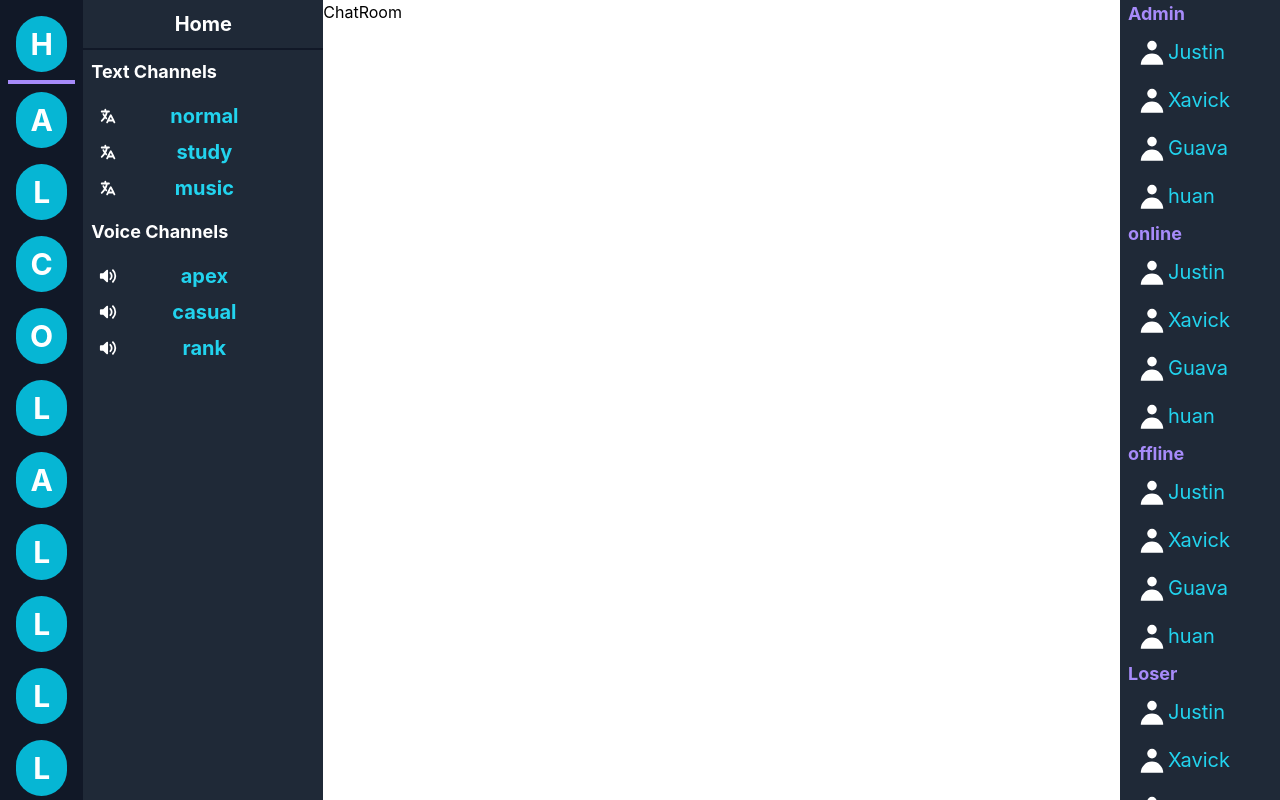
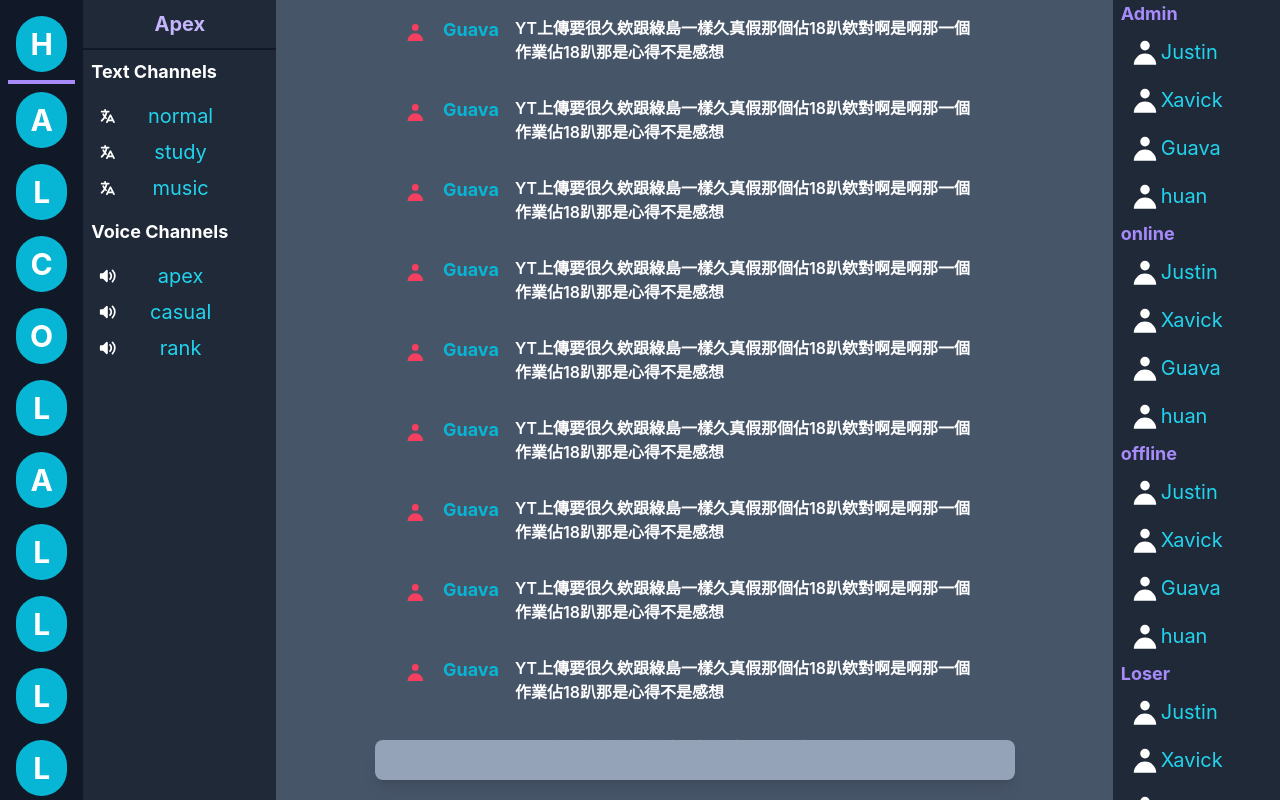
Before and after one commit to JustinLien0805/discord_ui_clone, a React (Vite) app: page / in a window 1280 px wide. Built offline with nearby package versions, Linux system fonts and the light colour scheme.

Commit message:
add chat room

```diff
--- a/src/components/Channel.jsx
+++ b/src/components/Channel.jsx
@@ -31,7 +31,7 @@ const Channel = ({ type, name }) => {
           />
         </svg>
       )}
-      <button className="text-xl font-bold w-full rounded-lg hover:bg-gray-600 text-cyan-400">
+      <button className="text-xl w-full rounded-lg hover:bg-gray-600 text-cyan-400">
         {name}
       </button>
     </div>
--- a/src/components/Channels.jsx
+++ b/src/components/Channels.jsx
@@ -9,7 +9,7 @@ const Channels = () => {
             w-48 xl:w-60  overflow-y-scroll scrollbar-hide"
       >
         <div className="flex justify-center items-center sticky top-0 h-12 bg-gray-800">
-          <h3 className="font-bold text-xl">Home</h3>
+          <h3 className="font-bold text-xl text-violet-300">Apex</h3>
         </div>
         <hr className="border-t-[2px] border-gray-900" />
         <div className="m-2">
--- a/src/components/ChatRoom.jsx
+++ b/src/components/ChatRoom.jsx
@@ -1,9 +1,62 @@
-import React from 'react'
-
+import React from "react";
+import Comment from "./Comment";
 const ChatRoom = () => {
   return (
-    <div className="flex-grow">ChatRoom</div>
-  )
-}
+    <div className="flex-grow flex flex-col">
+      {/* chat container */}
+      <div className="bg-slate-600 h-screen  overflow-y-scroll">
+        <div className="flex flex-col justify-start items-center">
+          <input
+            type="text"
+            className="fixed bottom-5 h-10 w-1/2 rounded-lg shadow-lg text-gray-800 text-lg z-50 bg-slate-400"
+          />
+        </div>
+        <div className="mb-20 flex flex-col-reverse justify-start mx-16 xl:mx-32 ">
+          <Comment
+            name="Guava"
+            content="YT上傳要很久欸跟綠島一樣久真假那個佔18趴欸對啊是啊那一個作業佔18趴那是心得不是感想"
+          />
+          <Comment
+            name="Guava"
+            content="YT上傳要很久欸跟綠島一樣久真假那個佔18趴欸對啊是啊那一個作業佔18趴那是心得不是感想"
+          />
+          <Comment
+            name="Guava"
+            content="YT上傳要很久欸跟綠島一樣久真假那個佔18趴欸對啊是啊那一個作業佔18趴那是心得不是感想"
+          />
+          <Comment
+            name="Guava"
+            content="YT上傳要很久欸跟綠島一樣久真假那個佔18趴欸對啊是啊那一個作業佔18趴那是心得不是感想"
+          />
+          <Comment
+            name="Guava"
+            content="YT上傳要很久欸跟綠島一樣久真假那個佔18趴欸對啊是啊那一個作業佔18趴那是心得不是感想"
+          />
+          <Comment
+            name="Guava"
+            content="YT上傳要很久欸跟綠島一樣久真假那個佔18趴欸對啊是啊那一個作業佔18趴那是心得不是感想"
+          />
+          <Comment
+            name="Guava"
+            content="YT上傳要很久欸跟綠島一樣久真假那個佔18趴欸對啊是啊那一個作業佔18趴那是心得不是感想"
+          />
+          <Comment
+            name="Guava"
+            content="YT上傳要很久欸跟綠島一樣久真假那個佔18趴欸對啊是啊那一個作業佔18趴那是心得不是感想"
+          />
+          <Comment
+            name="Guava"
+            content="YT上傳要很久欸跟綠島一樣久真假那個佔18趴欸對啊是啊那一個作業佔18趴那是心得不是感想"
+          />
+          <Comment
+            name="Guava"
+            content="YT上傳要很久欸跟綠島一樣久真假那個佔18趴欸對啊是啊那一個作業佔18趴那是心得不是感想"
+          />
 
-export default ChatRoom
+        </div>
+      </div>
+    </div>
+  );
+};
+
+export default ChatRoom;
--- /dev/null
+++ b/src/components/Comment.jsx
@@ -0,0 +1,24 @@
+import React from "react";
+
+const Comment = ({ name, content }) => {
+  return (
+    <div className="flex space-x-4 my-4">
+      <svg
+        xmlns="http://www.w3.org/2000/svg"
+        className="h-8 w-8 text-rose-500"
+        viewBox="0 0 20 20"
+        fill="currentColor"
+      >
+        <path
+          fillRule="evenodd"
+          d="M10 9a3 3 0 100-6 3 3 0 000 6zm-7 9a7 7 0 1114 0H3z"
+          clipRule="evenodd"
+        />
+      </svg>
+      <h3 className="mr-4 text-lg font-bold text-cyan-500">{name}</h3>
+      <p className="break-all text-white font-semibold">{content}</p>
+    </div>
+  );
+};
+
+export default Comment;
--- a/src/components/Members.jsx
+++ b/src/components/Members.jsx
@@ -2,8 +2,11 @@ import React from "react";
 import Group from "./Group";
 const Members = () => {
   return (
-    <div className=" h-screen bg-gray-800 w-52 hidden md:flex md:visible md:w-40 overflow-y-scroll scrollbar-hide">
-      <div >
+    <div
+      className=" h-screen bg-gray-800 w-52 hidden md:flex md:visible md:w-40 xl:w-52
+     overflow-y-scroll scrollbar-hide"
+    >
+      <div>
         <Group type="Admin" />
         <Group type="online" />
         <Group type="offline" />
```
